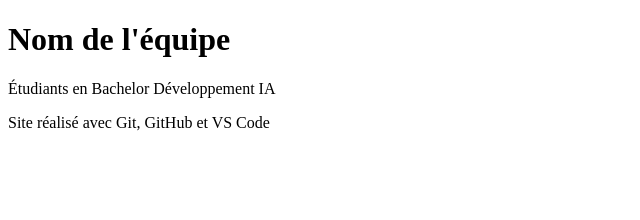
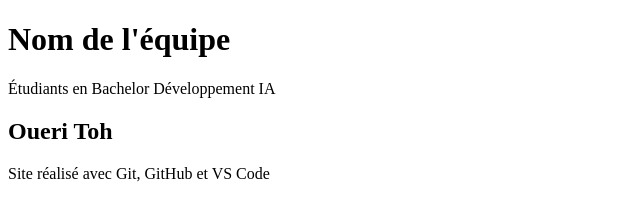
Before and after one commit to Toh-equipe-bachelor-ia/site-equipe, a plain HTML site: page index.html in a window 1280 px wide. Shown: the whole page, without its empty margins (0-640 px from the left). Drawn offline with Linux system fonts and the light colour scheme.

Commit message:
feat: ajoute la structure de la section de Oueri

```diff
--- a/index.html
+++ b/index.html
@@ -12,7 +12,9 @@
   </header>
 
   <main>
-    <!-- SECTION MEMBRE 1 -->
+    <section>
+      <h2>Oueri Toh</h2>
+    </section>
 
     <!-- SECTION MEMBRE 2 -->
 
```
